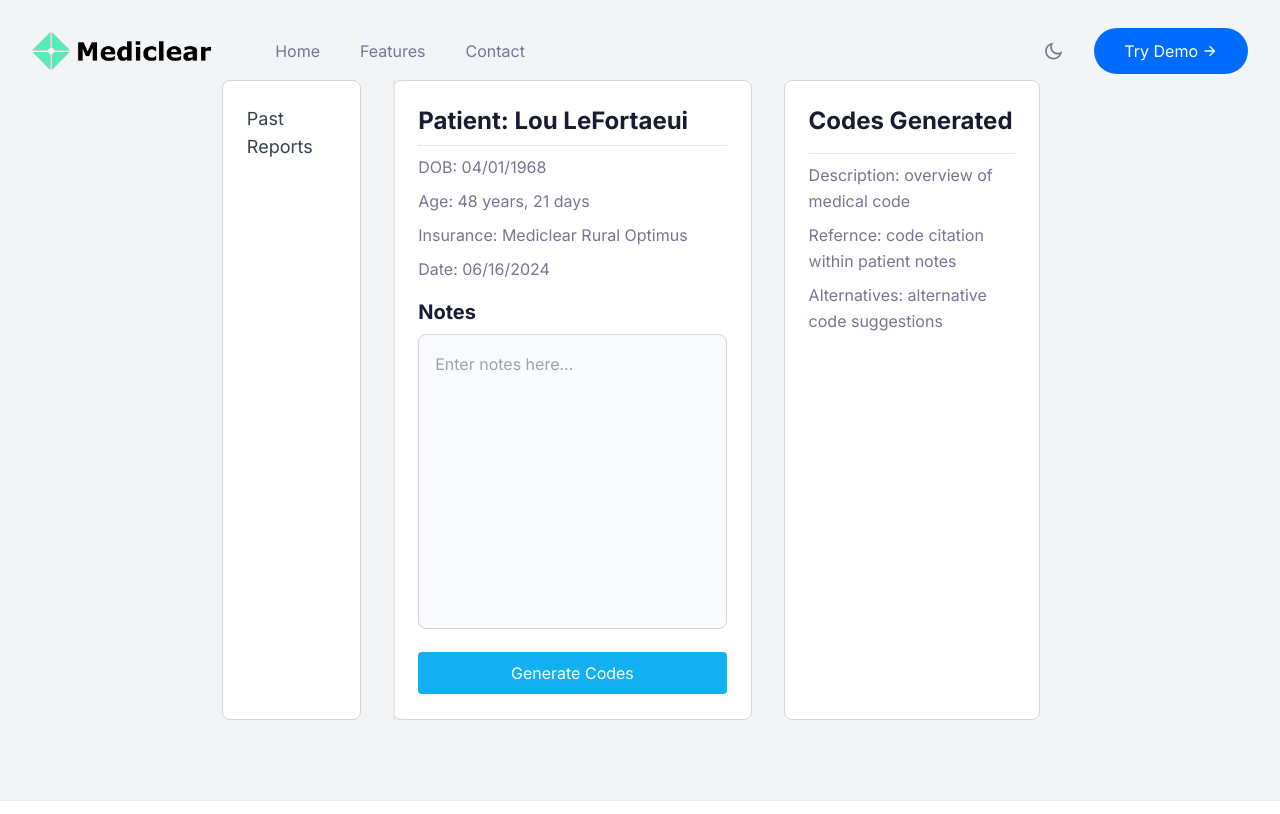
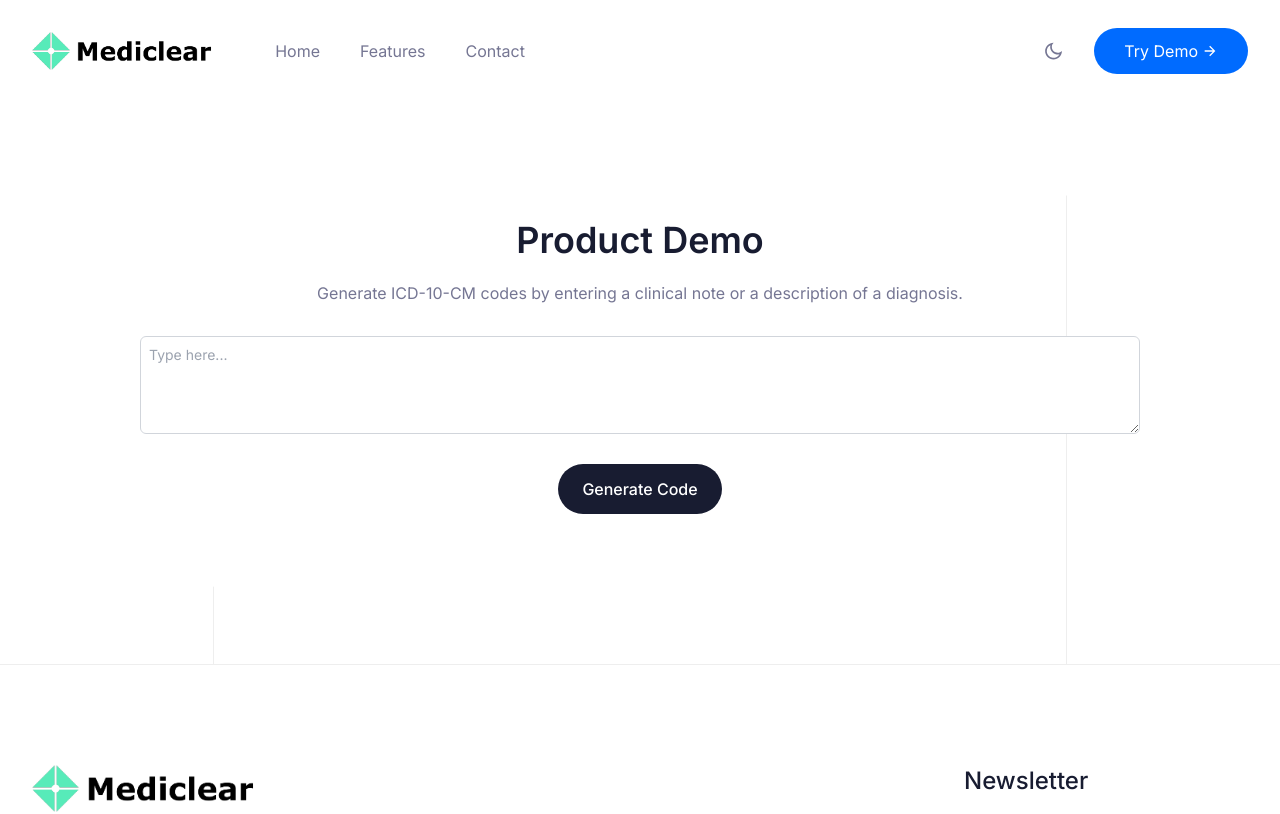
Before and after one commit to sckaff/mediclear, a Next.js app: page /demo in a window 1280 px wide. Shown: the top 814 px of the page. Built offline with nearby package versions, Linux system fonts and the light colour scheme.

Commit message:
Updated demo page

```diff
--- a/app/(site)/demo/page.tsx
+++ b/app/(site)/demo/page.tsx
@@ -1,294 +1,42 @@
-// app/site/mvp/page.js
-'use client';
+import { Metadata } from "next";
 
-import { useState } from 'react';
+export const metadata: Metadata = {
+  title: "MVP - Demo Product",
+  description: "Mediclear's Demo Product Page",
+  // other metadata
+};
 
-const MVPPage = () => {
-  const [patientName] = useState('Lou LeFortaeui');
-  const [dob] = useState('04/01/1968');
-  const [age] = useState('48 years, 21 days');
-  const [insurance] = useState('Mediclear Rural Optimus');
-  const [appt_date] = useState('06/16/2024');
-  const [notes, setNotes] = useState('');
-  const [generatedText, setGeneratedText] = useState('');
-  const [isGenerated, setIsGenerated] = useState(false);
-  const [pastReports, setPastReports] = useState({});
-  const [confidenceLevel, setConfidenceLevel] = useState('');
+const DemoPage = () => {
+  return (
+    <section className="overflow-hidden pb-25 pt-45 lg:pb-32.5 lg:pt-50 xl:pb-37.5 xl:pt-55">
+      {/* <div className="animate_top mx-auto max-w-[518px] text-center"> */}
+      <div className="animate_top mx-auto max-w-[1000px] text-center">
+        <h2 className="mb-5 text-2xl font-semibold text-black dark:text-white md:text-4xl">
+          Product Demo
+        </h2>
+        <p className="mb-7.5">
+          Generate ICD-10-CM codes by entering a clinical note or a description of a diagnosis.
+        </p>
 
-  const [codesGenerated, setCodesGenerated] = useState([
-    {
-      code: 'V91.07',
-      confidence: '99.99%',
-      details: {
-        description: 'Burn due to water-skis on fire',
-        reference: 'Burn injuries to bilateral lower extremities from water-skiing accident where skis caught fire',
-        alternatives: [
-          {
-            code: 'X12',
-            confidence: '37.09%',
-            description: 'Contact with hot water, steam, gases or objects'
-          },
-          {
-            code: 'X00-X08',
-            confidence: '23.45%',
-            description: 'Exposure to smoke, fire and flames'
-          }
-        ]
-      },
-      expanded: false
-    },
-    {
-      code: 'V61.6XXD',
-      confidence: '99.82%',
-      details: {
-        description: 'Passenger in heavy transport vehicle injured in collision with pedal cycle in traffic accident, subsequent encounter',
-        reference: 'Blunt trauma and fractures after being a restrained passenger in a semi-truck that collided with a bicycle',
-        alternatives: [
-          {
-            code: 'V47.6XXD',
-            confidence: '90.43%',
-            description: 'Passenger injured in collision with pedal cycle, subsequent encounter'
-          },
-          {
-            code: 'V43.64XD',
-            confidence: '89.67%',
-            description: 'Car occupant injured in collision with pedestrian/cyclist, subsequent encounter'
-          }
-        ]
-      },
-      expanded: false
-    },
-    {
-      code: 'V97.33XD',
-      confidence: '98.99%',
-      details: {
-        description: 'Sucked into jet engine subsequent encounter',
-        reference: 'Partial avulsion injuries to right arm from being briefly sucked into a jet engine',
-        alternatives: [
-          {
-            code: 'W28.XXXD',
-            confidence: '96.13%',
-            description: 'Contact with other powered hand tools and household machinery, subsequent encounter'
-          },
-          {
-            code: 'W24.XXXD',
-            confidence: '90.89%',
-            description: 'Contact with lifting and transmission devices, subsequent encounter'
-          }
-        ]
-      },
-      expanded: false
-    },
-    {
-      code: 'W58.12',
-      confidence: '98.20%',
-      details: {
-        description: 'Struck by crocodile',
-        reference: 'Lacerations and bite wounds to left leg from crocodile attack',
-        alternatives: [
-          {
-            code: 'W58.03',
-            confidence: '56.89%',
-            description: 'Bitten by crocodile or alligator'
-          },
-          {
-            code: 'W59.22',
-            confidence: '12.89%',
-            description: 'Struck by other mammals, subsequent encounter'
-          }
-        ]
-      },
-      expanded: false
-    },
-    {
-      code: 'R46.0',
-      confidence: '100.00%',
-      details: {
-        description: 'Very low level of personal hygiene',
-        reference: 'Poor hygiene noted, malodor present',
-        alternatives: [
-          {
-            code: 'R46.1',
-            confidence: '91.56%',
-            description: 'Bizarre personal appearance'
-          },
-          {
-            code: 'R46.0',
-            confidence: '90.89%',
-            description: 'Very low level of personal hygiene'
-          }
-        ]
-      },
-      expanded: false
-    },
-    {
-      code: 'W51.XXXA',
-      confidence: '97.98%',
-      details: {
-        description: 'Accidental striking against or bumped into by another person, sequela',
-        reference: 'Bruising and contusions present, per patient "someone bumped into me"',
-        alternatives: [
-          {
-            code: 'W22.XXXA',
-            confidence: '98.56%',
-            description: 'Striking against or struck by other objects, sequela'
-          },
-          {
-            code: 'W51.XXXD',
-            confidence: '98.52%',
-            description: 'Striking against or bumped into by another person, subsequent encounter'
-          }
-        ]
-      },
-      expanded: false
-    },
-    {
-      code: 'Y93.D',
-      confidence: '99.57%',
-      details: {
-        description: 'Activities involved arts and handcrafts',
-        reference: 'Calloused hands bilaterally from arts/crafts hobbies',
-        alternatives: [
-          {
-            code: '72.8',
-            confidence: '99.73%',
-            description: 'Other problems related to lifestyle'
-          },
-          {
-            code: 'Z55.9',
-            confidence: '0.05%',
-            description: 'Problems related to education and literacy, unspecified'
-          }
-        ]
-      },
-      expanded: false
-    }
-  ]);
-
-  const handleButtonClick = () => {
-    setGeneratedText(`Generated text from notes: ${notes}`);
-    setIsGenerated(true);
-    const today = new Date().toLocaleDateString('en-GB');
-    setPastReports((prevReports) => ({
-      ...prevReports,
-      [today]: patientName,
-    }));
-
-    if (notes.includes('Patient presents with various injuries')) {
-      setConfidenceLevel('99.87%');
-    } else {
-      setConfidenceLevel('');
-    }
-  };
-
-  const toggleCodeDetails = (index) => {
-    setCodesGenerated(codesGenerated.map((code, idx) => ({
-      ...code,
-      expanded: idx === index ? !code.expanded : false
-    })));
-  };
-
-  return (
-    <div className="flex items-center justify-center min-h-screen bg-gray-100">
-      <div className="flex space-x-8">
-        {/* Past Reports */}
-        <div className="w-1/6 h-[80vh] p-6 bg-white border border-gray-300 rounded-lg">
-          <p className="text-lg text-gray-700">Past Reports</p>
-          <div className="mt-4">
-            {Object.keys(pastReports).map((reportDate) => (
-              <details key={reportDate} className="mb-2">
-                <summary className="cursor-pointer text-gray-800 hover:text-black font-bold">
-                  {reportDate}
-                </summary>
-                <p className="ml-4 text-gray-600">{pastReports[reportDate]}</p>
-              </details>
-            ))}
-          </div>
+        <div className="mb-7.5">
+          <textarea
+            id="personalized-input"
+            name="personalized-input"
+            className="block w-full rounded-md border border-gray-300 p-2 text-sm text-gray-900 dark:border-gray-600 dark:bg-gray-700 dark:text-white resize-y"
+            placeholder="Type here..."
+            rows={4}
+          ></textarea>
         </div>
 
-        {/* Input Box */}
-        <div className="relative">
-          <div className="w-[28vw] h-[80vh] p-6 bg-white border border-gray-300 rounded-lg">
-            <div className="mb-4">
-              <p className="text-2xl font-bold text-black mb-2">Patient: {patientName}</p>
-              <div className="border-t border-timberwolf mb-2"></div>
-              <p className="text-timberwolf mb-2">DOB: {dob}</p>
-              <p className="text-timberwolf mb-2">Age: {age}</p>
-              <p className="text-timberwolf mb-2">Insurance: {insurance}</p>
-              <p className="text-timberwolf mb-2">Date: {appt_date}</p>
-            </div>
-            <label className="block mb-2 text-xl font-bold text-black">Notes</label>
-            <textarea
-              placeholder="Enter notes here..."
-              value={notes}
-              onChange={(e) => setNotes(e.target.value)}
-              className="w-full h-[50%] p-4 mb-4 bg-gray-50 border border-gray-300 rounded-lg resize-none"
-            />
-            <button
-              onClick={handleButtonClick}
-              className="w-full p-2 text-white rounded bg-[#12aff1] hover:bg-[#0d97cf]"
-            >
-              Generate Codes
-            </button>
-          </div>
-          <div className="absolute left-0 top-0 h-full border-r-2 border-timberwolf"></div>
-        </div>
-
-        {/* Output Box */}
-        <div className="w-[20vw] h-[80vh] p-6 bg-white border border-gray-300 rounded-lg overflow-y-auto">
-          <div className="flex justify-between mb-4">
-            <p className="text-2xl font-bold text-black">Codes Generated</p>
-            {confidenceLevel && (
-              <p className="text-2xl font-bold text-black">{confidenceLevel}</p>
-            )}
-          </div>
-          <div className="border-t border-timberwolf mb-2"></div>
-          {isGenerated ? (
-            <div>
-              {codesGenerated.map((code, index) => (
-                <div key={index} className="mb-4">
-                  <p
-                    onClick={() => toggleCodeDetails(index)}
-                    className="cursor-pointer text-timberwolf"
-                    >
-                    <strong>{code.code}</strong> - {code.confidence}
-                  </p>
-                  {code.expanded && (
-                    <div className="ml-4">
-                      <p className="text-charcoal font-bold mb-2">Description:</p>
-                      <p className="text-charcoal mb-2">{code.details.description}</p>
-                      <p className="text-charcoal font-bold mb-2">Reference:</p>
-                      <p className="text-charcoal mb-2">{code.details.reference}</p>
-                      <p className="text-charcoal font-bold mb-2">Alternatives:</p>
-                      {code.details.alternatives.length > 0 ? (
-                        code.details.alternatives.map((alt, altIndex) => (
-                          <div key={altIndex} className="ml-4">
-                            <p className="text-charcoal mb-2">
-                              <strong>{alt.code}</strong> - {alt.confidence}
-                            </p>
-                            <p className="text-charcoal mb-2">{alt.description}</p>
-                          </div>
-                        ))
-                      ) : (
-                        <p className="text-charcoal mb-2">No alternatives found.</p>
-                      )}
-                    </div>
-                  )}
-                  <hr className="border-t border-timberwolf" />
-                </div>
-              ))}
-            </div>
-          ) : (
-            <div>
-              <p className="text-timberwolf mb-2">Description: overview of medical code</p>
-              <p className="text-timberwolf mb-2">Refernce: code citation within patient notes</p>
-              <p className="text-timberwolf mb-2">Alternatives: alternative code suggestions</p>
-            </div>
-          )}
-        </div>
+        <a
+          href="/"
+          className="inline-flex items-center gap-2.5 rounded-full bg-black px-6 py-3 font-medium text-white duration-300 ease-in-out hover:bg-blackho dark:bg-btndark dark:hover:bg-blackho"
+        >
+          Generate Code
+        </a>
       </div>
-    </div>
+    </section>
   );
 };
 
-export default MVPPage;
+export default DemoPage;
--- a/app/(site)/error/page.tsx
+++ b/app/(site)/error/page.tsx
@@ -7,7 +7,7 @@ export const metadata: Metadata = {
   // other metadata
 };
 
-const ErroPage = () => {
+const ErrorPage = () => {
   return (
     <section className="overflow-hidden pb-25 pt-45 lg:pb-32.5 lg:pt-50 xl:pb-37.5 xl:pt-55">
       <div className="animate_top mx-auto max-w-[518px] text-center">
@@ -51,4 +51,4 @@ const ErroPage = () => {
   );
 };
 
-export default ErroPage;
+export default ErrorPage;
```
Also changed, not shown: 2 other files (tests, documents, lock files or other folders).
